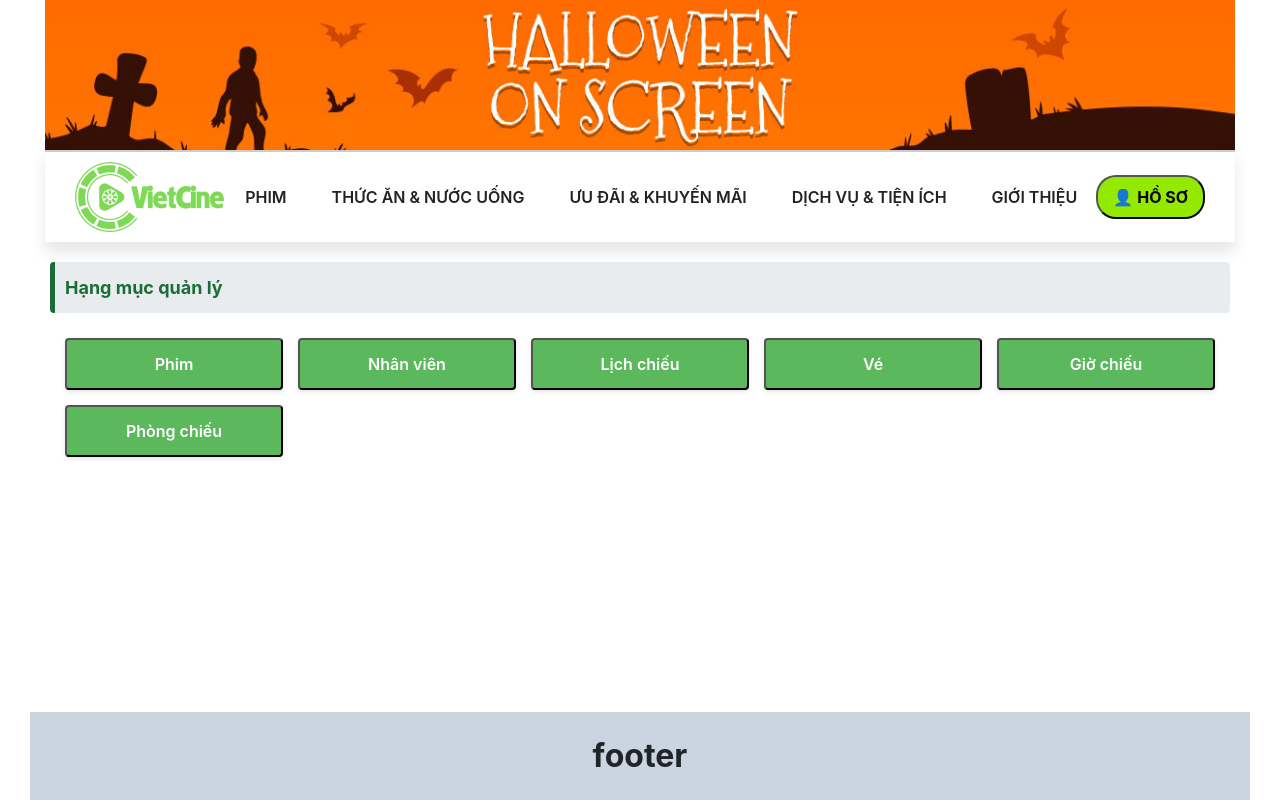
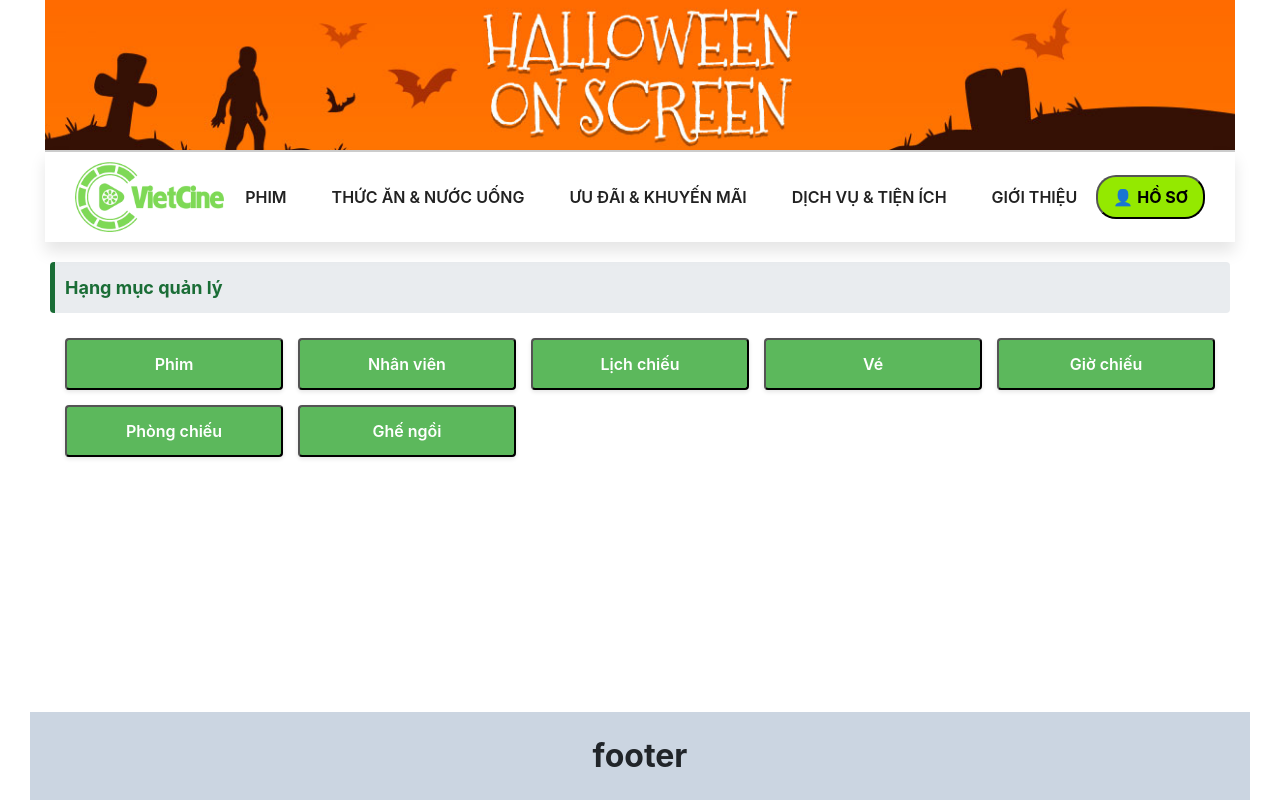
Before and after one commit to ThanhLy1603/cinema-frontend, a Vue app in the folder Frontend/: page /admin in a window 1280 px wide. Built offline with nearby package versions, Linux system fonts and the light colour scheme; sample sign-in values are in the browser's storage; what vue-sweetalert2 would draw is missing.

Commit message:
Chỉnh sửa nhẹ AdminDashboard

```diff
--- a/Frontend/src/components/admin/AdminDashboard.vue
+++ b/Frontend/src/components/admin/AdminDashboard.vue
@@ -31,6 +31,7 @@
    import FilmsManager from '../admin/FilmsManager.vue';
    import ShowTimes from '../admin/ShowTimes.vue';
    import RoomsManager from '../admin/RoomsManager.vue';
+   import SeatsManager from './SeatsManager.vue';
 
    const activeComponent = ref(null);
 
@@ -39,6 +40,7 @@
       FilmsManager,
       ShowTimes,
       RoomsManager,
+      SeatsManager
    };
 
    // Tự động chọn component hiển thị
@@ -52,6 +54,7 @@
          FilmsManager: 'Phim',
          ShowTimes: 'Giờ chiếu',
          RoomsManager: 'Phòng chiếu',
+         SeatsManager: 'Ghế ngồi'
       };
       return map[activeComponent.value] || '';
    });
--- a/Frontend/src/components/admin/AdminIndex.vue
+++ b/Frontend/src/components/admin/AdminIndex.vue
@@ -25,6 +25,7 @@
       { name: 'Vé', component: 'TicketManager' },
       { name: 'Giờ chiếu', component: 'ShowTimes' },
       { name: 'Phòng chiếu', component: 'RoomsManager' },
+      { name: 'Ghế ngồi', component: 'SeatsManager'}
    ];
 
    // Hàm mở component con
```
